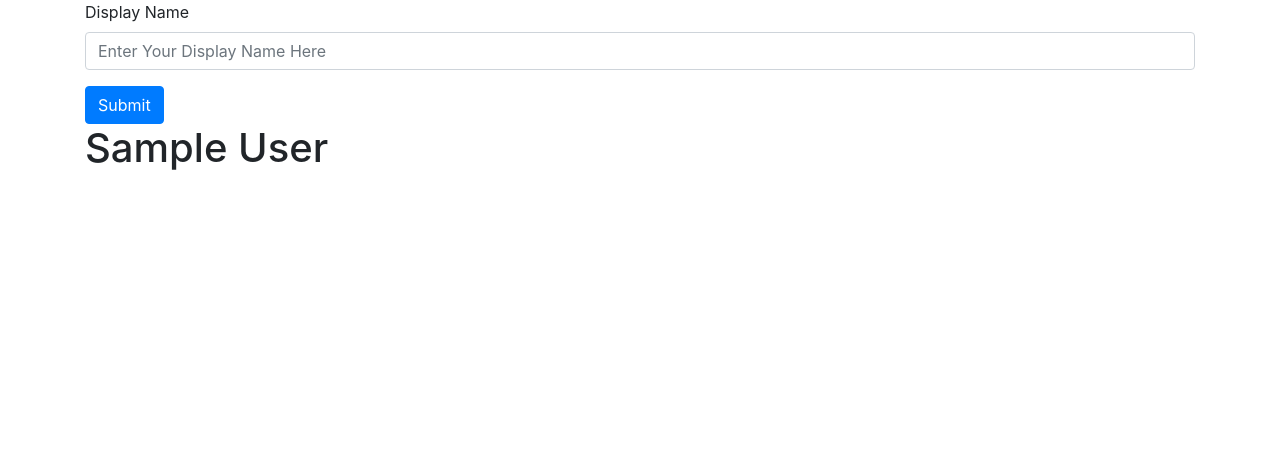
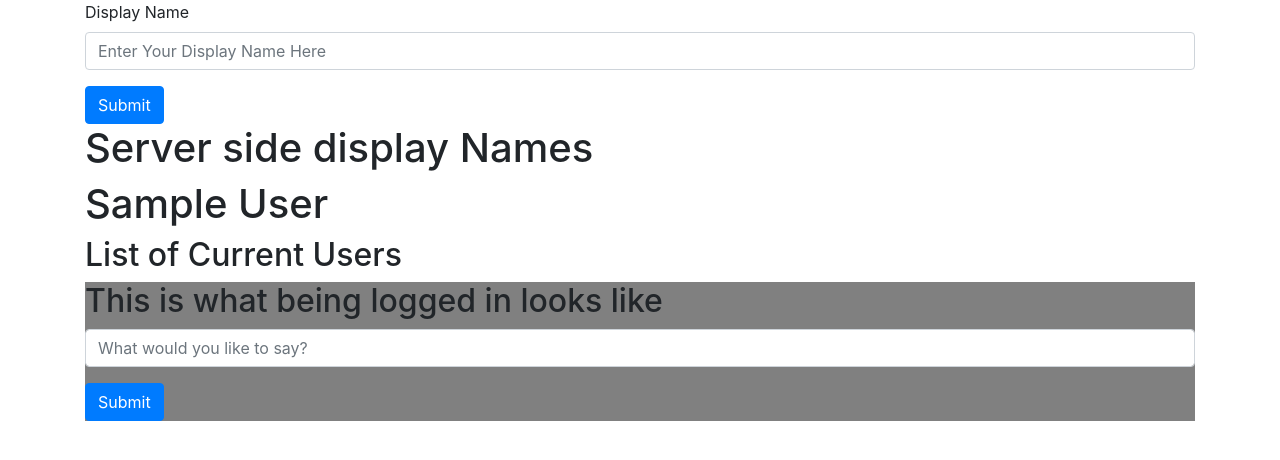
Before and after one commit to fross123/Flack, a Flask app: template templates/index.html in a window 1280 px wide. Shown: the part 48-508 px from the top of the page. Run offline with Flask 2, Linux system fonts and the light colour scheme; the template is opened without the code that fills it: most values are stand-ins (such as "Sample title", 1, 10 or a date in 2020); some libraries are stand-ins or nearby versions.

Commit message:
user_template ul added

```diff
--- a/static/js/index.js
+++ b/static/js/index.js
@@ -24,6 +24,18 @@ document.addEventListener('DOMContentLoaded', () => {
     });
 
     socket.on('user_signed_in', data => {
-        document.querySelector('#current_user').innerHTML = data;
+        data.forEach(add_user);
+        const add_user_button = document.querySelector('#add_user_button');
+        add_user_button.disabled = true;
     });
 });
+
+// Add a new post with given contents to DOM.
+const user_template = Handlebars.compile(document.querySelector('#user').innerHTML);
+function add_user(contents) {
+    // Create new post.
+    const user = user_template({'contents': contents});
+
+    // Add post to DOM.
+    document.querySelector('#current_users').innerHTML += user;
+}
--- a/templates/index.html
+++ b/templates/index.html
@@ -12,14 +12,26 @@
                 <input class="form-control" id="name" placeholder="Enter Your Display Name Here">
               </div>
 
-              <button type="submit" class="btn btn-primary">Submit</button>
+              <button id="add_user_button" type="submit" class="btn btn-primary">Submit</button>
             </form>
-            <h1 id="#display_name">{{ display_names }}</h1>
-            <h2 id="current_user"></h2>
+            <h1>Server side display Names</h1>
+            <h1 id="display_name">{{ display_names }}</h1>
+            <h2>List of Current Users</h2>
+
+            <div id="current_users"></div>
 
         </div>
 
-        <div class="logged_in" style="display: none;">
+        <div class="logged_in" style="background: grey;">
             <h2>This is what being logged in looks like</h2>
+            <div>
+                <form id="messsage_form">
+                    <div class="form-group">
+                        <input class="form-control" id="message" placeholder="What would you like to say?">
+                    </div>
+
+                    <button type="submit" class="btn btn-primary">Submit</button>
+                </form>
+            </div>
         </div>
 {% endblock %}
--- a/templates/layout.html
+++ b/templates/layout.html
@@ -15,6 +15,22 @@
 
         <!-- socketio scripts -->
         <script type="text/javascript" src="//cdnjs.cloudflare.com/ajax/libs/socket.io/1.3.6/socket.io.min.js"></script>
+
+        <!-- handlebars js -->
+        <script src="https://cdnjs.cloudflare.com/ajax/libs/handlebars.js/4.0.11/handlebars.min.js"></script>
+
+        <!-- Users Template -->
+        <script id="user" type="text/x-handlebars-template">
+            <div class="user">
+                <ul>
+                    <li>
+                        {% raw -%}
+                            {{ contents }}
+                        {%- endraw %}
+                    </li>
+                </ul>
+            </div>
+        </script>
 
         <!-- custom javascript -->
         <script src="{{ url_for('static', filename='js/index.js') }}"></script>
```
